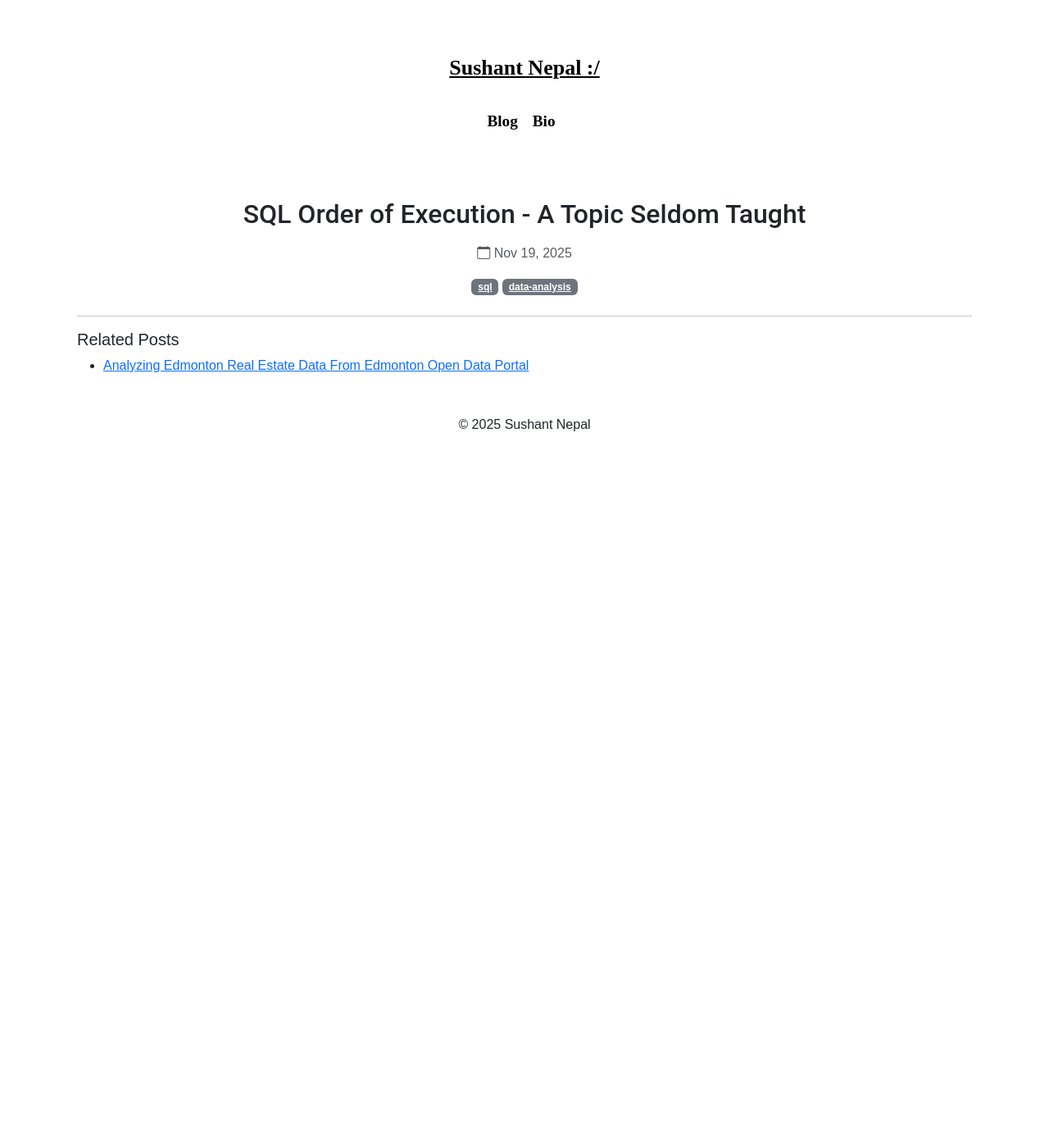
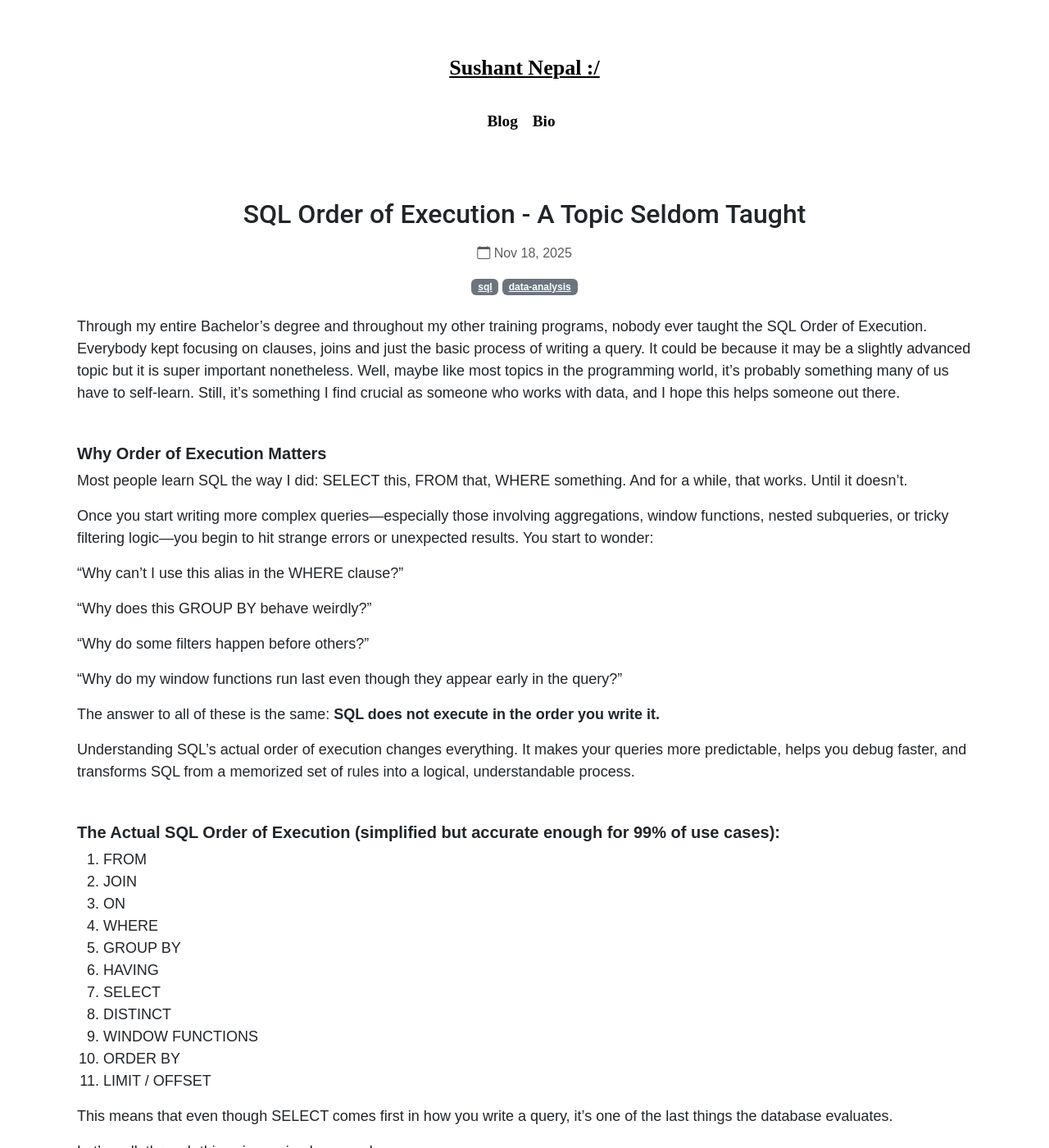
Before and after one commit to sushant021/sushant021.github.io, a Jekyll site: the page built from _posts/2025-11-19-SQL-Order-Of-Execution-Why-Is-It-Not-Commonly-Taught.markdown, in a window 1280 px wide and 1400 px high. Shown: the whole window at 82% size. Built offline with Jekyll 4.4.1, drawn with Linux system fonts in a browser that asks for light colours; some of the changed text lies outside the part shown.

Commit message:
post updated

````diff
--- a/_posts/2025-11-19-SQL-Order-Of-Execution-Why-Is-It-Not-Commonly-Taught.markdown
+++ b/_posts/2025-11-19-SQL-Order-Of-Execution-Why-Is-It-Not-Commonly-Taught.markdown
@@ -1,6 +1,124 @@
 ---
 layout: post
 title:  "SQL Order of Execution - A Topic Seldom Taught"
-date:   2025-11-19 15:14:11 -0700
+date:   2025-11-18 15:14:11 -0700
 tags: [sql, data-analysis]
 ---
+
+
+
+Through my entire Bachelor's degree and throughout my other training
+programs, nobody ever taught the SQL Order of Execution. Everybody kept
+focusing on clauses, joins and just the basic process of writing a
+query. It could be because it may be a slightly advanced topic but it is
+super important nonetheless. Well, maybe like most topics in the
+programming world, it's probably something many of us have to
+self-learn. Still, it's something I find crucial as someone who works
+with data, and I hope this helps someone out there.
+
+
+<h5 class="fw-bold mt-5">
+Why Order of Execution Matters
+</h5>
+
+Most people learn SQL the way I did: SELECT this, FROM that, WHERE something. And for a while, that works. Until it doesn’t.
+
+Once you start writing more complex queries—especially those involving aggregations, window functions, nested subqueries, or tricky filtering logic—you begin to hit strange errors or unexpected results. You start to wonder:
+
+“Why can’t I use this alias in the WHERE clause?”
+
+“Why does this GROUP BY behave weirdly?”
+
+“Why do some filters happen before others?”
+
+“Why do my window functions run last even though they appear early in the query?”
+
+The answer to all of these is the same: **SQL does not execute in the order you write it.**
+
+Understanding SQL’s actual order of execution changes everything. It makes your queries more predictable, helps you debug faster, and transforms SQL from a memorized set of rules into a logical, understandable process.
+
+
+<h5 class="fw-bold mt-5">
+The Actual SQL Order of Execution (simplified but accurate enough for 99% of use cases):
+</h5>
+1.  FROM
+2.  JOIN
+3.  ON
+4.  WHERE
+5.  GROUP BY
+6.  HAVING
+7.  SELECT
+8.  DISTINCT
+9.  WINDOW FUNCTIONS
+10. ORDER BY
+11. LIMIT / OFFSET
+
+This means that even though SELECT comes first in how you write a query, it’s one of the last things the database evaluates.
+
+Let’s walk through this using a simple example.
+
+
+<h5 class="fw-bold mt-5">
+Example: Why Aliases Can't Be Used in WHERE
+</h5>
+``` sql
+SELECT price * quantity AS total_revenue
+FROM sales
+WHERE price * quantity > 1000;
+```
+This will throw an error in most SQL engines. Why?
+
+Because SQL executes the WHERE clause before the SELECT clause.
+At the time SQL processes WHERE, the alias total_revenue does not exist yet.
+
+The correct way:
+
+``` sql
+SELECT price * quantity AS total_revenue
+FROM sales
+WHERE price * quantity > 1000;
+```
+
+
+<h5 class="fw-bold mt-5">
+Example: GROUP BY Comes Before SELECT
+</h5>
+``` sql
+SELECT customer_id, SUM(amount) AS total_spent
+FROM transactions
+GROUP BY customer_id
+HAVING SUM(amount) > 500;
+```
+
+The HAVING clause works because SQL processes GROUP BY before HAVING but
+after WHERE.
+
+
+<h5 class="fw-bold mt-5">
+Example: Window Functions Come Late
+</h5>
+``` sql
+WITH ranked AS (
+    SELECT
+        customer_id,
+        amount,
+        ROW_NUMBER() OVER (ORDER BY amount DESC) AS rank
+    FROM transactions
+)
+SELECT *
+FROM ranked
+WHERE rank = 1;
+```
+
+Window functions run after SELECT but before ORDER BY, so filtering on
+them requires a subquery or CTE.
+
+
+<h5 class="fw-bold mt-5">
+Final Thoughts
+</h5>
+Understanding SQL's true order of execution turns SQL from a
+memorization exercise into a logical workflow. It helps you debug
+faster, write cleaner queries, and fully leverage SQL's
+power---especially as you move into analytics, engineering, or data
+science.
````
